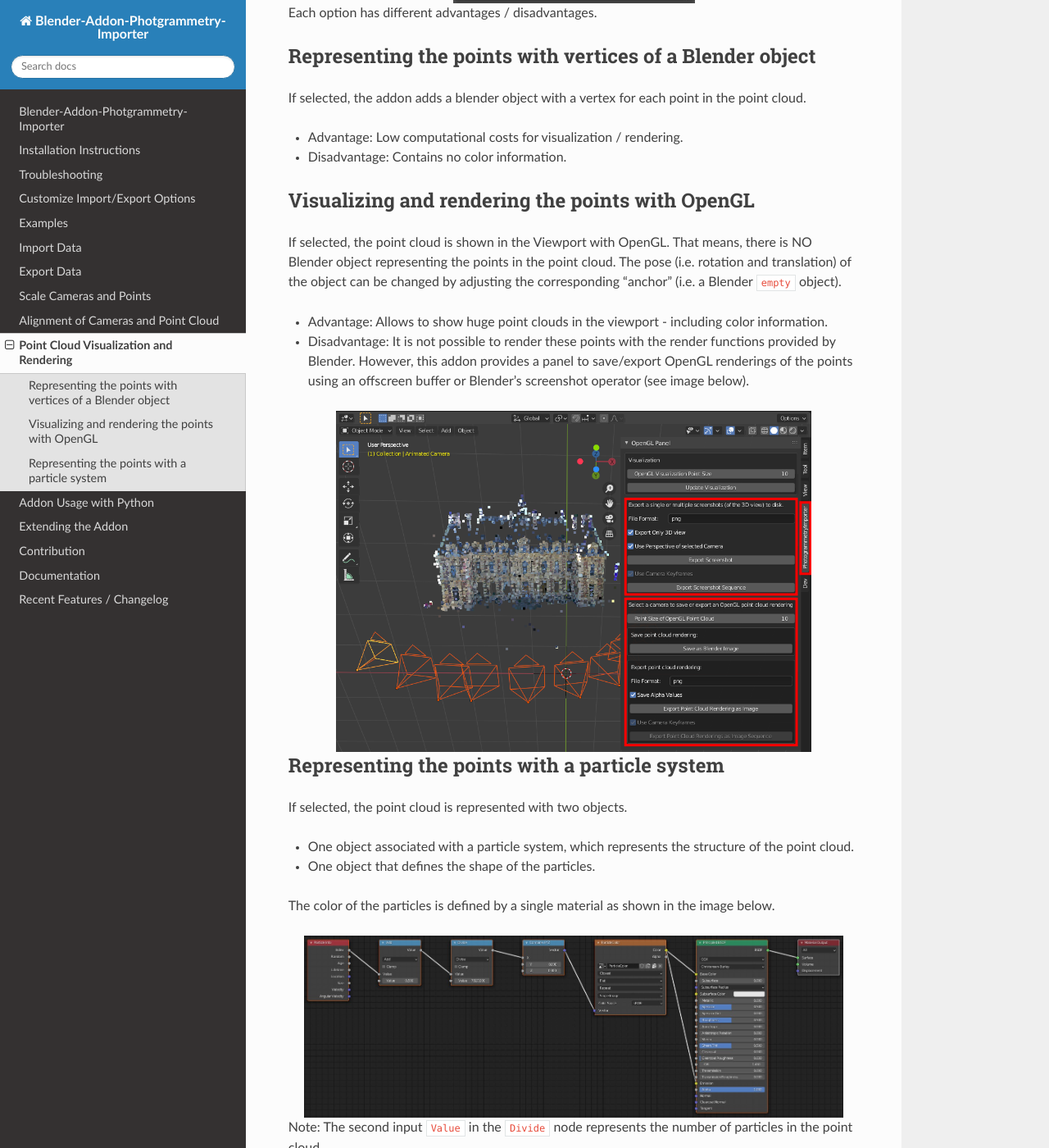
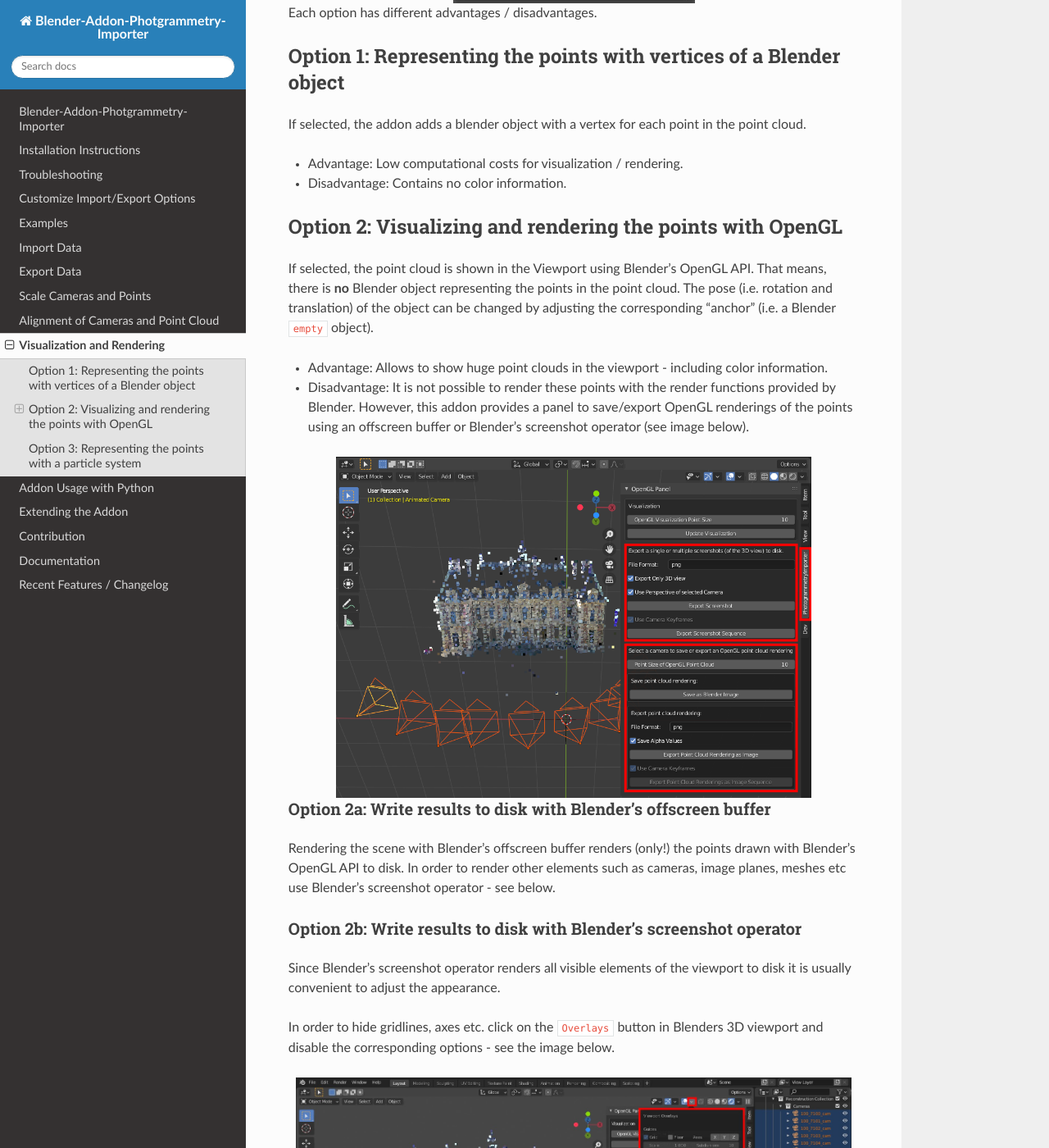
Before and after one commit to SBCV/Blender-Addon-Photogrammetry-Importer, a Sphinx documentation site: the page built from doc/sphinx/source/point_cloud.rst, in a window 1280 px wide and 1400 px high, scrolled down 615 px. Shown: the whole window at 82% size. Built offline with Sphinx 7.4.7 and the Read the Docs theme 2.0.0, drawn with Linux system fonts in a browser that asks for light colours; pages that are not in the unit, such as notebooks, are missing from menus; some of the changed text lies outside the part shown.

Commit message:
Documented viewport configuration for screenshot operator

```diff
--- a/doc/sphinx/source/point_cloud.rst
+++ b/doc/sphinx/source/point_cloud.rst
@@ -1,6 +1,6 @@
-***************************************
-Point Cloud Visualization and Rendering
-***************************************
+***************************
+Visualization and Rendering
+***************************
 
 Currently, this addon supports the following 3 point cloud visualization options:
 
@@ -15,18 +15,18 @@
 
 Each option has different advantages / disadvantages.
 
-Representing the points with vertices of a Blender object
-=========================================================
+Option 1: Representing the points with vertices of a Blender object
+===================================================================
 
 If selected, the addon adds a blender object with a vertex for each point in the point cloud.
 
 * Advantage: Low computational costs for visualization / rendering.
 * Disadvantage: Contains no color information.
 
-Visualizing and rendering the points with OpenGL
-================================================
+Option 2: Visualizing and rendering the points with OpenGL
+==========================================================
 
-If selected, the point cloud is shown in the Viewport with OpenGL. That means, there is NO Blender object representing the points in the point cloud. The pose (i.e. rotation and translation) of the object can be changed by adjusting the corresponding "anchor" (i.e. a Blender :code:`empty` object).
+If selected, the point cloud is shown in the Viewport using Blender's OpenGL API. That means, there is **no** Blender object representing the points in the point cloud. The pose (i.e. rotation and translation) of the object can be changed by adjusting the corresponding "anchor" (i.e. a Blender :code:`empty` object).
 
 * Advantage: Allows to show huge point clouds in the viewport - including color information.
 * Disadvantage: It is not possible to render these points with the render functions provided by Blender. However, this addon provides a panel to save/export OpenGL renderings of the points using an offscreen buffer or Blender's screenshot operator (see image below).
@@ -35,8 +35,39 @@
    :scale: 60 %
    :align: center
 
-Representing the points with a particle system
-==============================================
+
+Option 2a: Write results to disk with Blender's offscreen buffer
+----------------------------------------------------------------
+
+Rendering the scene with Blender's offscreen buffer renders (only!) the points drawn with Blender's OpenGL API to disk. In order to render other elements such as cameras, image planes, meshes etc use Blender's screenshot operator - see below.
+
+
+Option 2b: Write results to disk with Blender's screenshot operator
+-------------------------------------------------------------------
+
+Since Blender's screenshot operator renders all visible elements of the viewport to disk it is usually convenient to adjust the appearance.
+
+In order to hide gridlines, axes etc. click on the :code:`Overlays` button in Blenders 3D viewport and disable the corresponding options - see the image below.
+
+.. image:: ../../images/viewport_overlays_annotations.jpeg
+   :scale: 45 %
+   :align: center
+
+To ensure that the reconstruction results are not occluded by Blender panels go to :code:`Edit / Preferences ...` and uncheck the option :code:`Region Overlap` - as shown in the following image. There, it is also possible to hide the :code:`Navigation Controls`.
+
+.. image:: ../../images/editor_preferences_annotations.jpeg
+   :scale: 60 %
+   :align: center
+
+After adjusting these options the viewport looks as follows.
+
+.. image:: ../../images/viewport_cleaned_annotations.jpeg
+   :scale: 45 %
+   :align: center
+
+
+Option 3: Representing the points with a particle system
+========================================================
 
 If selected, the point cloud is represented with two objects.
 
```
Also changed, not shown: doc/images/editor_preferences_annotations.jpeg (added), doc/images/viewport_cleaned_annotations.jpeg (added), doc/images/viewport_overlays_annotations.jpeg (added).
